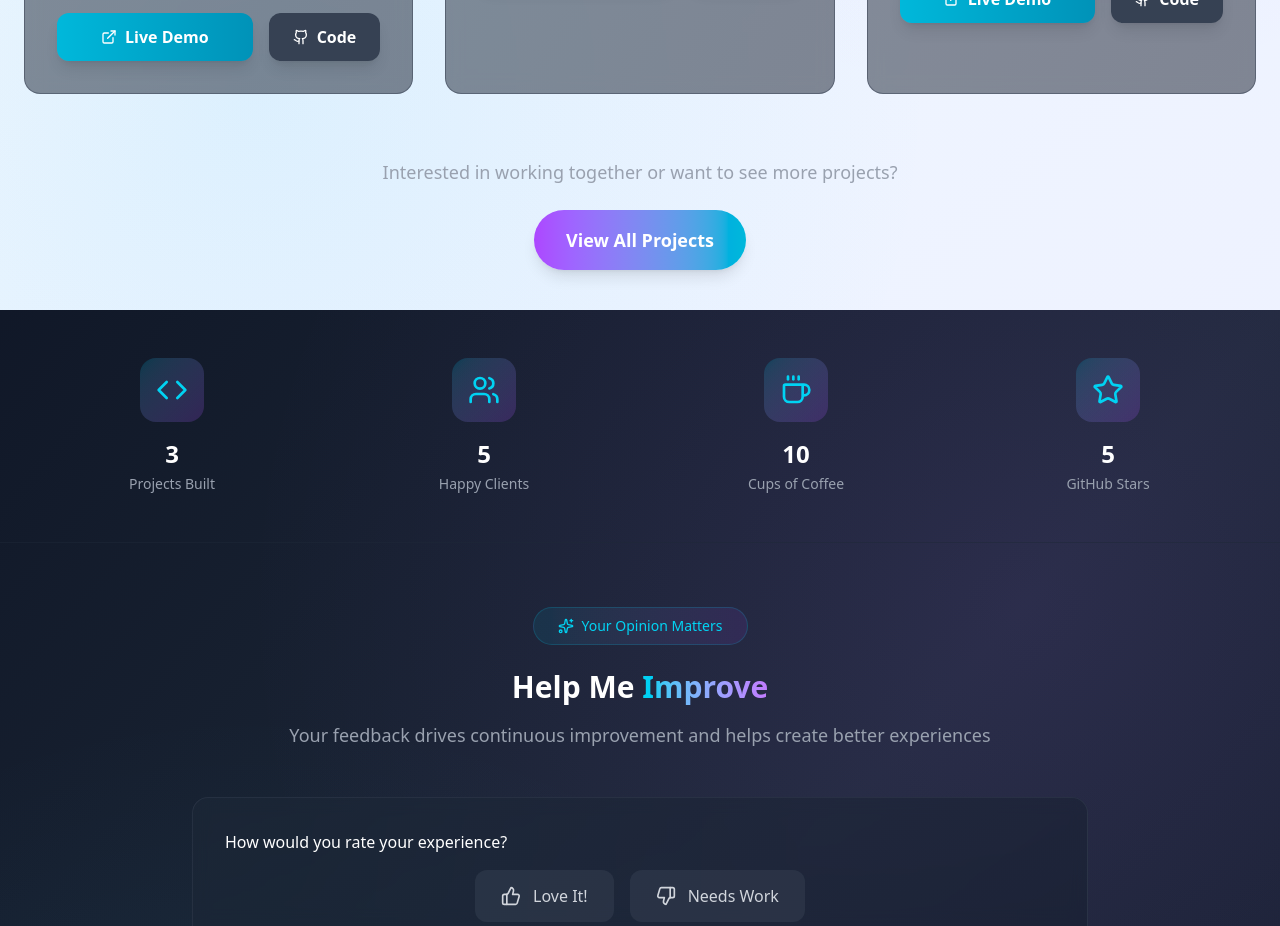
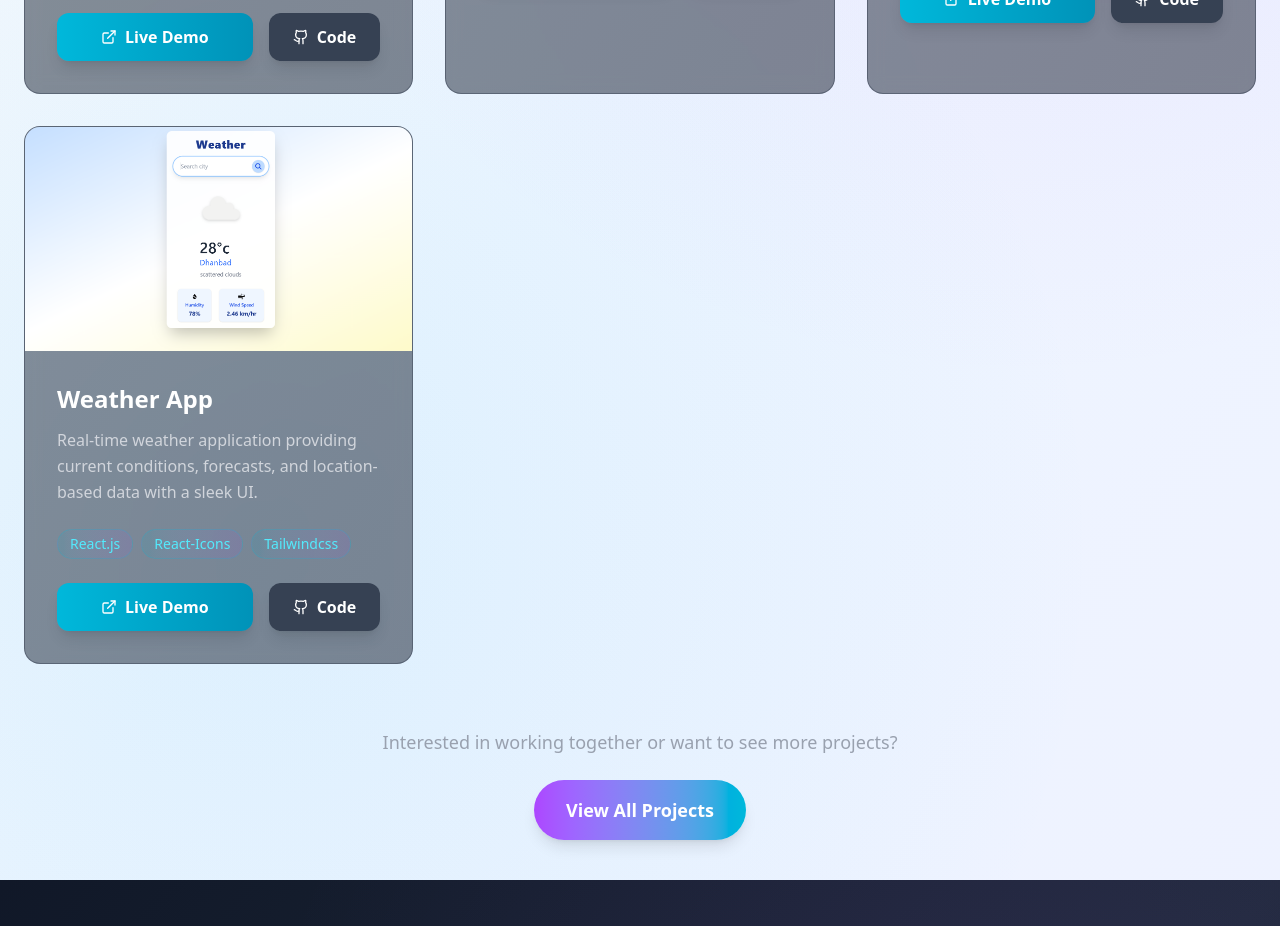
Before and after one commit to Mahadev422/Portfolio, a React (Vite) app: page / in a window 1280 px wide. Shown: the part 6600-7526 px from the top of the page. Built offline with nearby package versions, Linux system fonts and the light colour scheme; no server answers.

Commit message:
add weather app

```diff
--- a/src/components/portfolio/Project.jsx
+++ b/src/components/portfolio/Project.jsx
@@ -37,6 +37,15 @@ const Project = () => {
       image: "/Portfolio/project/computer-set.png",
       demoUrl: "https://mahadev422.github.io/computer-set/",
       codeUrl: "https://github.com/Mahadev422/computer-set.git",
+    },
+    {
+      title: "Weather App",
+      description:
+        "Real-time weather application providing current conditions, forecasts, and location-based data with a sleek UI.",
+      tech: ["React.js", "React-Icons", "Tailwindcss"],
+      image: "/Portfolio/project/weather-app.png",
+      demoUrl: "https://mahadev422.github.io/Weather-App/",
+      codeUrl: "https://github.com/Mahadev422/Weather-App.git",
     },
   ];
 
```
Also changed, not shown: public/project/weather-app.png (added).
